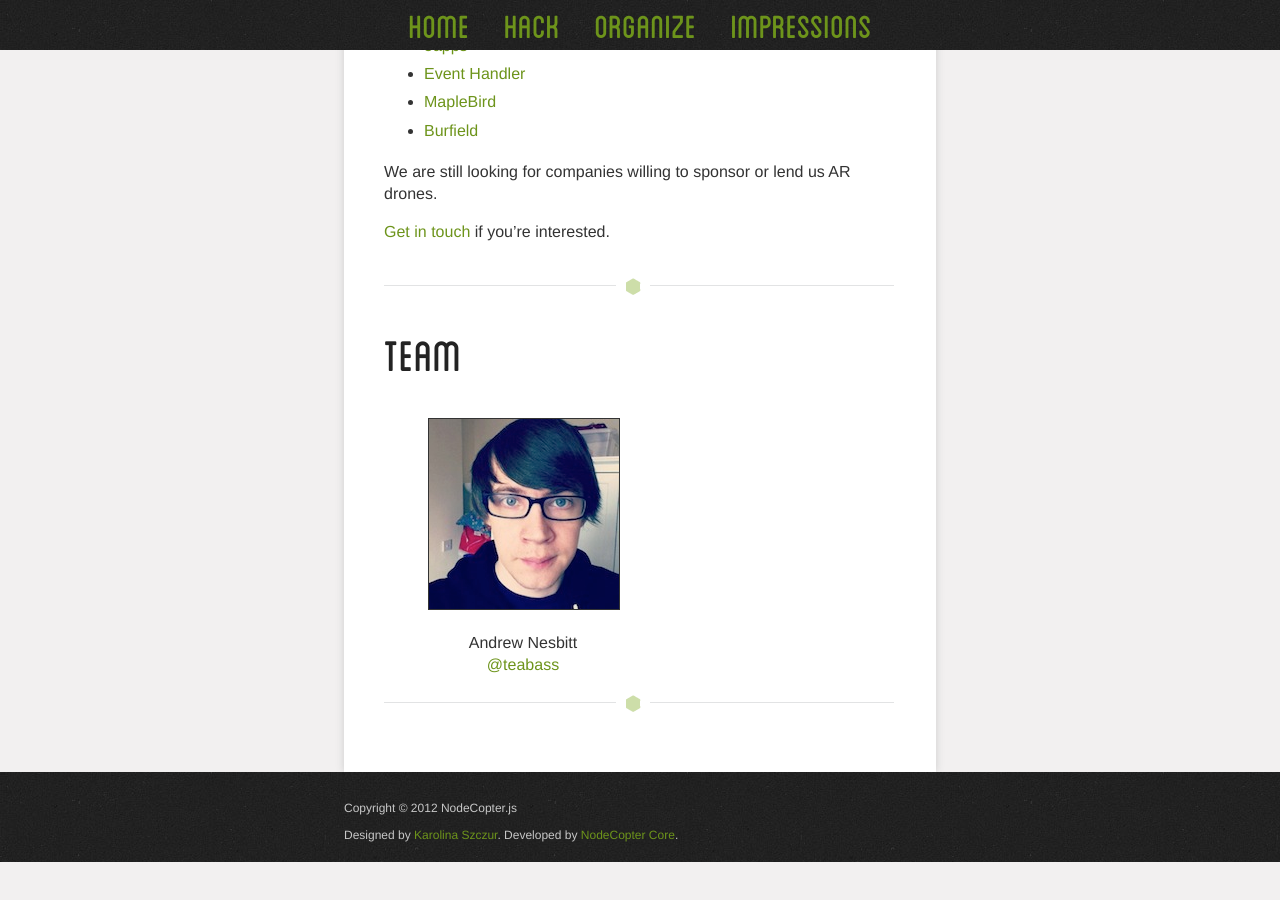
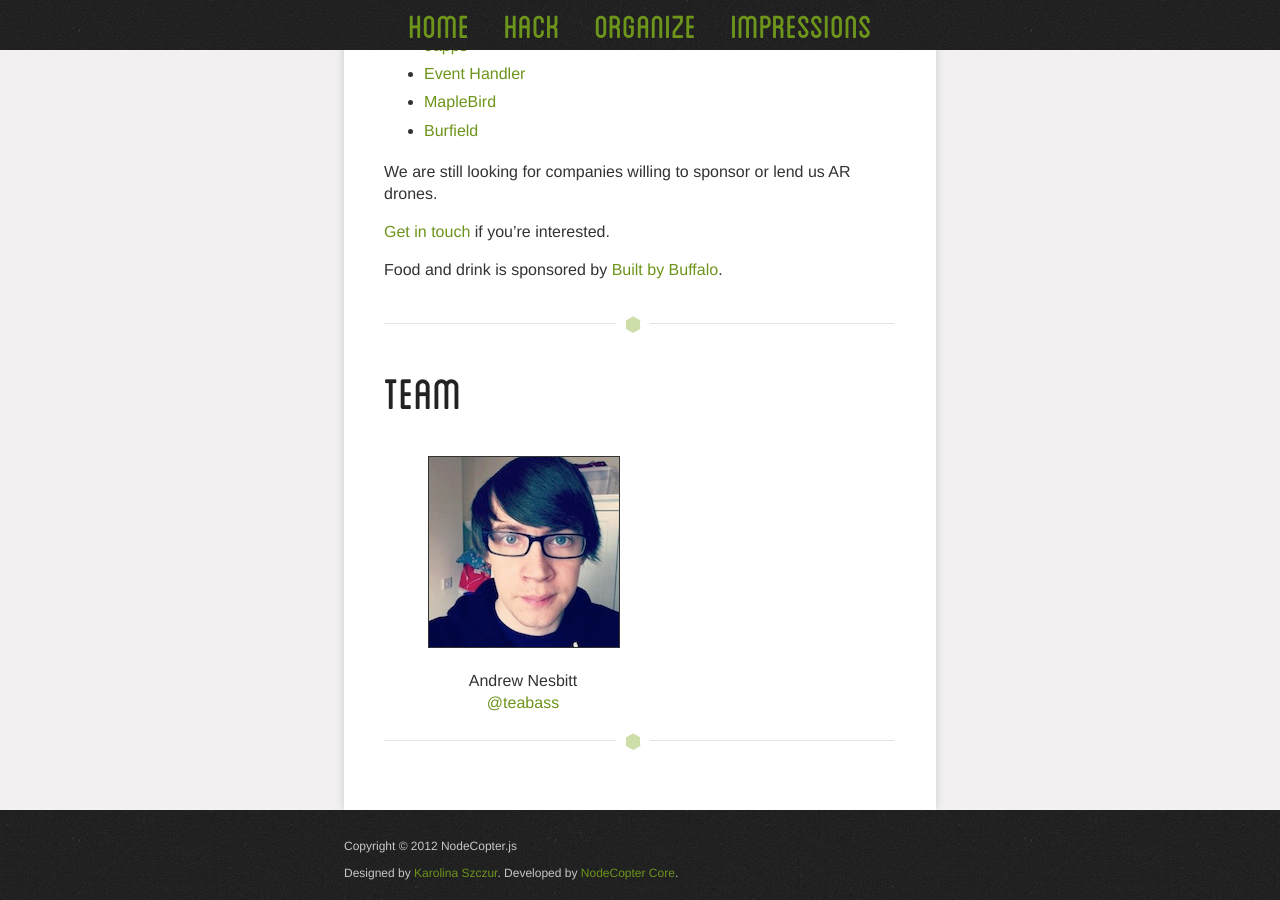
Before and after one commit to nodecopter/nodecopter.com, a Jekyll site: the page built from 2013/southampton/aug-10.md, in a window 1280 px wide and 900 px high, scrolled down 1556 px. Built offline with Jekyll 4.4.1, drawn with Linux system fonts in a browser that asks for light colours; Markdown is read by kramdown in place of the engine named in the settings; before the commit the page ends 2418 px from its top, so only the background shows below that.

Commit message:
Added Built by Buffalo as food and drink sponsor for Southampton.

```diff
--- a/2013/southampton/aug-10.md
+++ b/2013/southampton/aug-10.md
@@ -50,6 +50,8 @@ We are still looking for companies willing to sponsor or lend us AR drones.
 
 <a href="mailto:andrewnez@gmail.com">Get in touch</a> if you're interested.
 
+Food and drink is sponsored by <a href="http://builtbybuffalo.com/">Built by Buffalo</a>.
+
 <hr>
 
 <h2 id="team"><a href="#team">Team</a></h2>
```
